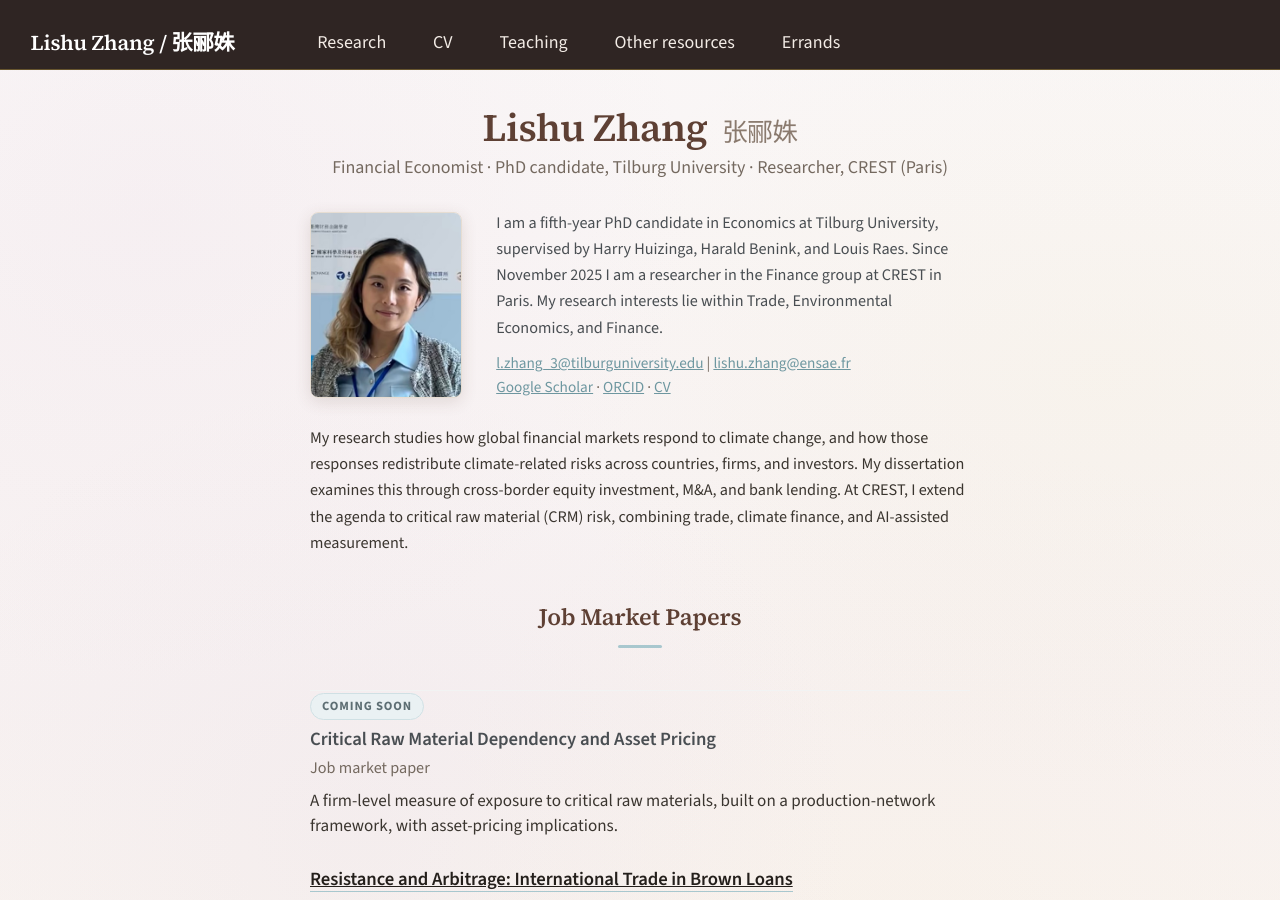
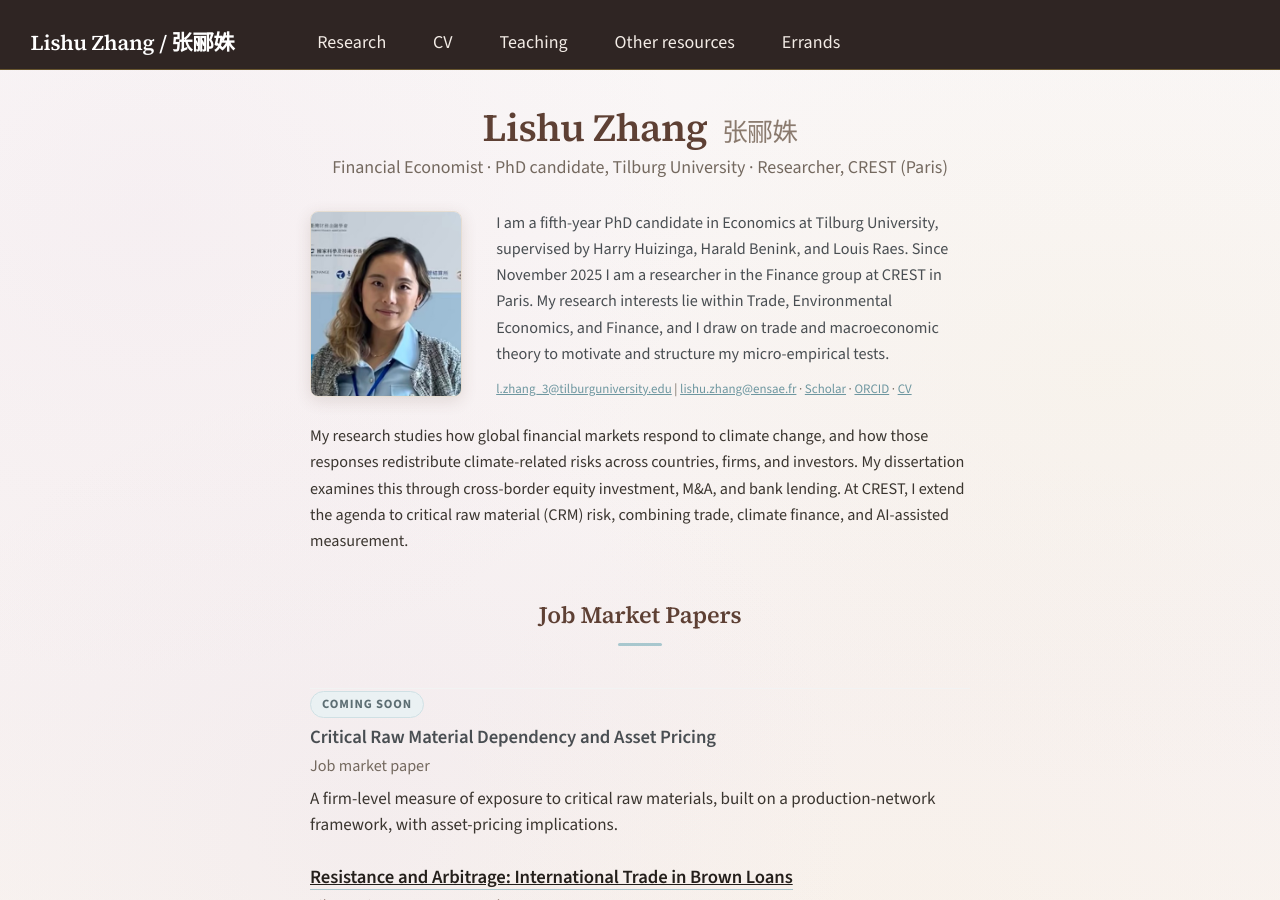
Before and after one commit to LishuZ/LishuZ.github.io, a Jekyll site: the page built from _pages/about.md, in a window 1280 px wide and 900 px high. Built offline with Jekyll 4.4.1, drawn with Linux system fonts in a browser that asks for light colours.

Commit message:
Single-line contact; restore trade/macro-theory line in bio
Co-Authored-By: Claude Opus 4.8 (1M context) <noreply@anthropic.com>

```diff
--- a/_pages/about.md
+++ b/_pages/about.md
@@ -33,8 +33,9 @@ author_profile: false
 .home .intro-text { flex: 1 1 auto; text-align: left; }
 .home .intro-text p { margin: 0 0 0.7em; font-size: 0.9rem; line-height: 1.62; }
 .home .intro-text p:last-child { margin-bottom: 0; }
-.home .intro-text p.contact { font-size: 0.85rem; color: #74695f; line-height: 1.55; }
+.home .intro-text p.contact { font-size: 0.72rem; color: #74695f; line-height: 1.5; white-space: nowrap; }
 .home .contact a { color: #6E97A0; border-bottom: 0; }
+@media (max-width: 600px) { .home .intro-text p.contact { white-space: normal; } }
 
 /* --- Research-agenda lead --- */
 .home .intro-extra { margin: 0 0 0.4em; color: #3a352f; font-size: 0.9rem; line-height: 1.62; }
@@ -83,8 +84,8 @@ author_profile: false
 <div class="intro-row">
   <img class="intro-photo" src="/images/newpic.jpg" alt="Lishu Zhang">
   <div class="intro-text">
-    <p>I am a fifth-year PhD candidate in Economics at Tilburg University, supervised by Harry Huizinga, Harald Benink, and Louis Raes. Since November 2025 I am a researcher in the Finance group at CREST in Paris. My research interests lie within Trade, Environmental Economics, and Finance.</p>
-    <p class="contact"><a href="mailto:l.zhang_3@tilburguniversity.edu">l.zhang_3@tilburguniversity.edu</a>&nbsp;|&nbsp;<a href="mailto:lishu.zhang@ensae.fr">lishu.zhang@ensae.fr</a><br><a href="https://scholar.google.com/citations?hl=zh-CN&user=19jsgQMAAAAJ">Google Scholar</a>&nbsp;·&nbsp;<a href="https://orcid.org/0000-0003-0237-7664">ORCID</a>&nbsp;·&nbsp;<a href="https://www.dropbox.com/scl/fi/qijnx8gppf8potsj0bdlx/cv.pdf?rlkey=424j0xubetuhuwn012fmc4hv2&st=tz7lhm3o&dl=0">CV</a></p>
+    <p>I am a fifth-year PhD candidate in Economics at Tilburg University, supervised by Harry Huizinga, Harald Benink, and Louis Raes. Since November 2025 I am a researcher in the Finance group at CREST in Paris. My research interests lie within Trade, Environmental Economics, and Finance, and I draw on trade and macroeconomic theory to motivate and structure my micro-empirical tests.</p>
+    <p class="contact"><a href="mailto:l.zhang_3@tilburguniversity.edu">l.zhang_3@tilburguniversity.edu</a>&nbsp;|&nbsp;<a href="mailto:lishu.zhang@ensae.fr">lishu.zhang@ensae.fr</a>&nbsp;·&nbsp;<a href="https://scholar.google.com/citations?hl=zh-CN&user=19jsgQMAAAAJ">Scholar</a>&nbsp;·&nbsp;<a href="https://orcid.org/0000-0003-0237-7664">ORCID</a>&nbsp;·&nbsp;<a href="https://www.dropbox.com/scl/fi/qijnx8gppf8potsj0bdlx/cv.pdf?rlkey=424j0xubetuhuwn012fmc4hv2&st=tz7lhm3o&dl=0">CV</a></p>
   </div>
 </div>
 
```
